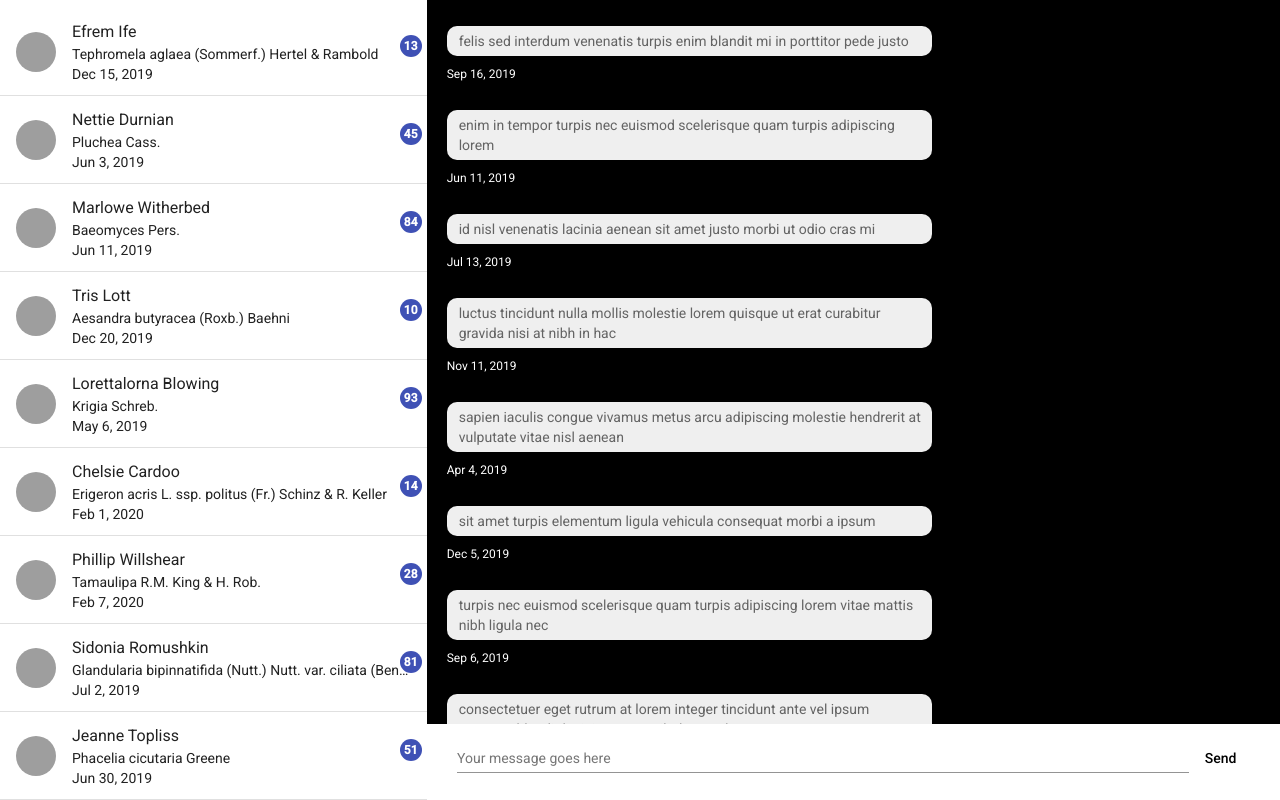
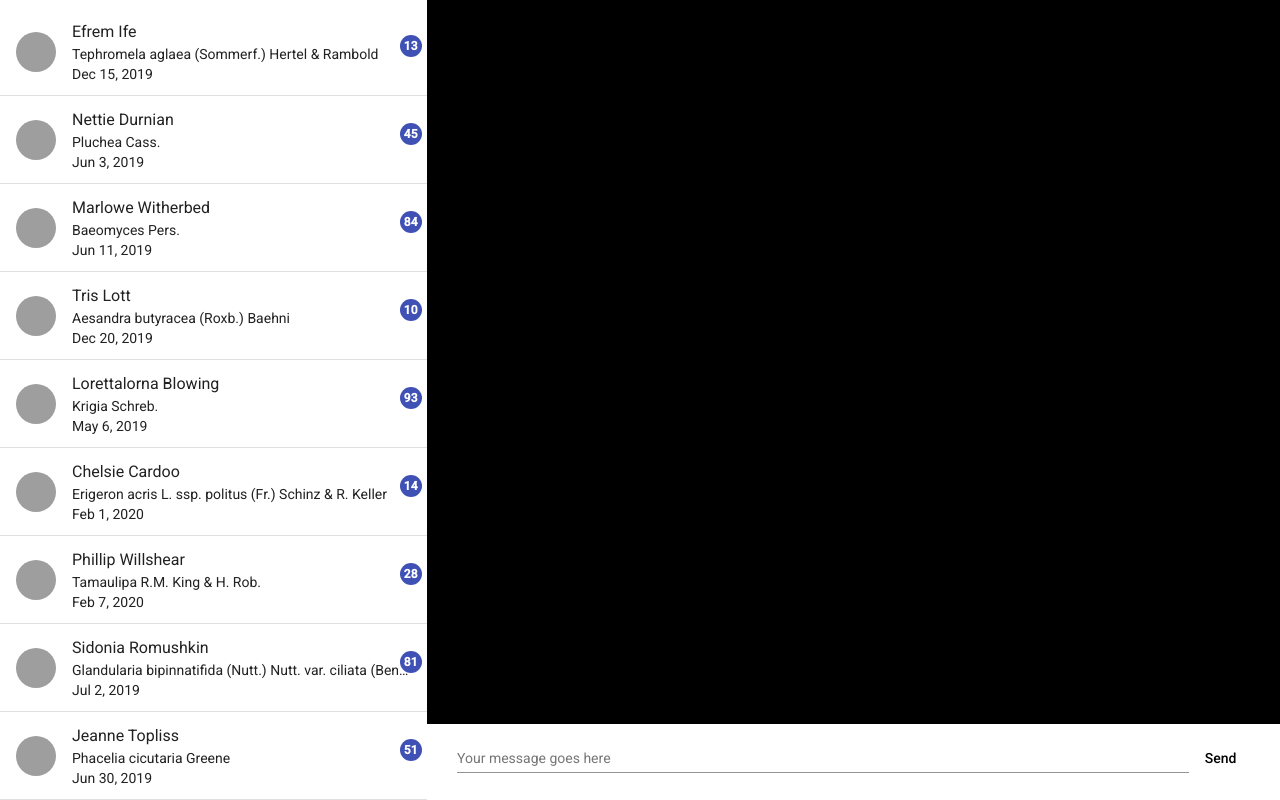
Before and after one commit to chethan477/angular-chat-app, an Angular app: page / in a window 1280 px wide. Built offline with nearby package versions, Linux system fonts and the light colour scheme; grey boxes are pictures that could not be loaded.

Commit message:
add: subscribe to new subjects for all & new messages

```diff
--- a/src/app/chat-window/chat-window.component.html
+++ b/src/app/chat-window/chat-window.component.html
@@ -1,22 +1,8 @@
 <ng-container *ngFor="let chat of chats;">
-    <div [ngClass]="{'received-chats': chat.id !== 0, 'outgoing-chats': chat.id === 0}">
-        <div [ngClass]="{'received-chats-msg': chat.id !== 0, 'outgoing-chats-msg': chat.id === 0}">
+    <div [ngClass]="{'received-chats': chat.fuid !== myUID, 'outgoing-chats': chat.fuid === myUID}">
+        <div [ngClass]="{'received-chats-msg': chat.fuid !== myUID, 'outgoing-chats-msg': chat.fuid === myUID}">
             <p>{{chat.msg}}</p>
             <span class="time">{{chat.date | date}}</span>
         </div>
     </div>
 </ng-container>
-
-<!-- <div class="received-msg">
-    <div class="received-msg-inbox">
-        <p>{{chat.msg}}</p>
-        <span class="time">{{chat.date}}</span>
-    </div>
-</div>
-
-<div class="outgoing-chats">
-    <div class="outgoing-chats-msg">
-        <p>{{chat.msg}}</p>
-        <span class="time">{{chat.date | date}}</span>
-    </div>
-</div> -->
--- a/src/app/chat-window/chat-window.component.ts
+++ b/src/app/chat-window/chat-window.component.ts
@@ -1,4 +1,4 @@
-import { Component, OnInit } from '@angular/core';
+import { Component, OnInit, Input } from '@angular/core';
 import { Message } from '../models/message';
 import { MessageService } from '../message.service';
 
@@ -8,6 +8,8 @@ import { MessageService } from '../message.service';
   styleUrls: ['./chat-window.component.css']
 })
 export class ChatWindowComponent implements OnInit {
+  @Input() myUID: number;
+
   chats: Message[] = [];
 
   constructor(
@@ -15,8 +17,15 @@ export class ChatWindowComponent implements OnInit {
   ) { }
 
   ngOnInit(): void {
+    this._msgService.chats$.subscribe(
+      resp => this.chats = [...resp],
+      err => alert(err)
+    )
 
-    this.chats = this._msgService.getAll();
+    this._msgService.newMessage$.subscribe(
+      (resp: Message) => this.chats = [...this.chats, resp],
+      err => alert(err)
+    )
   }
 
 }
```
